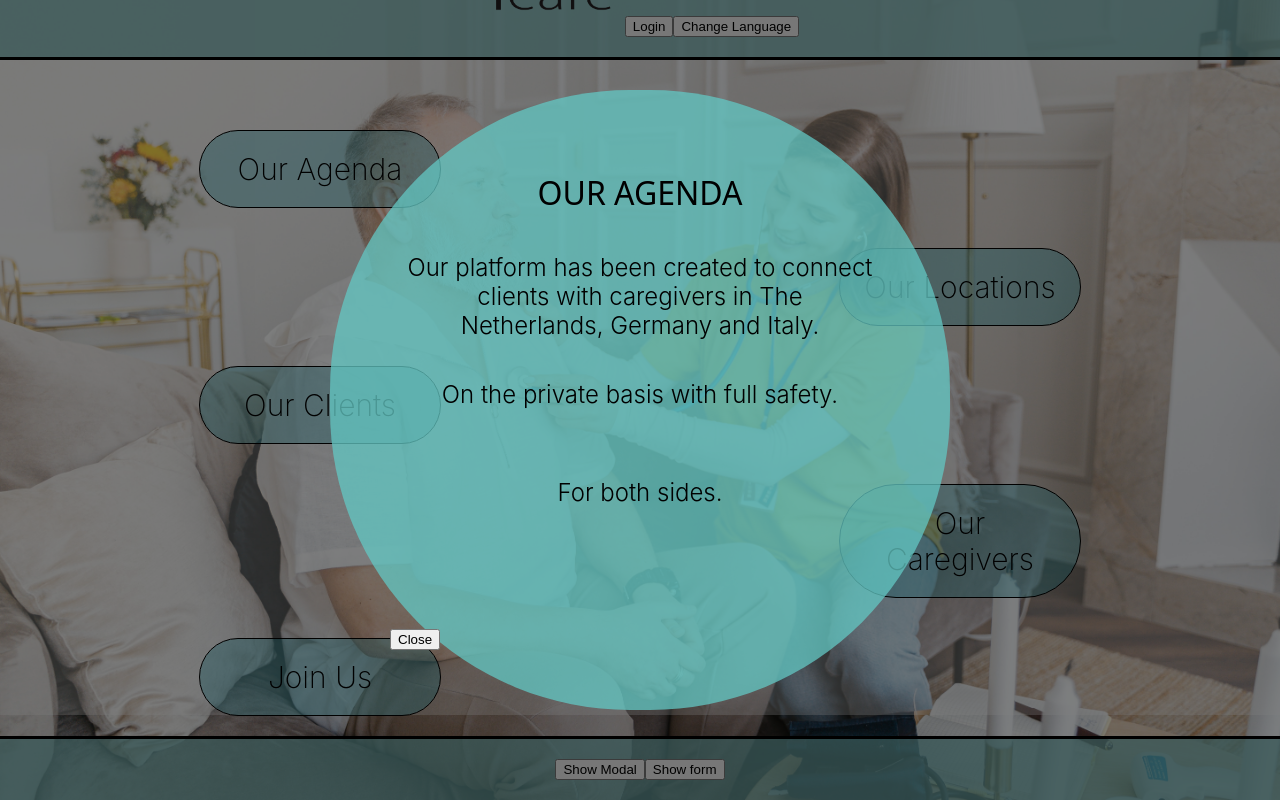
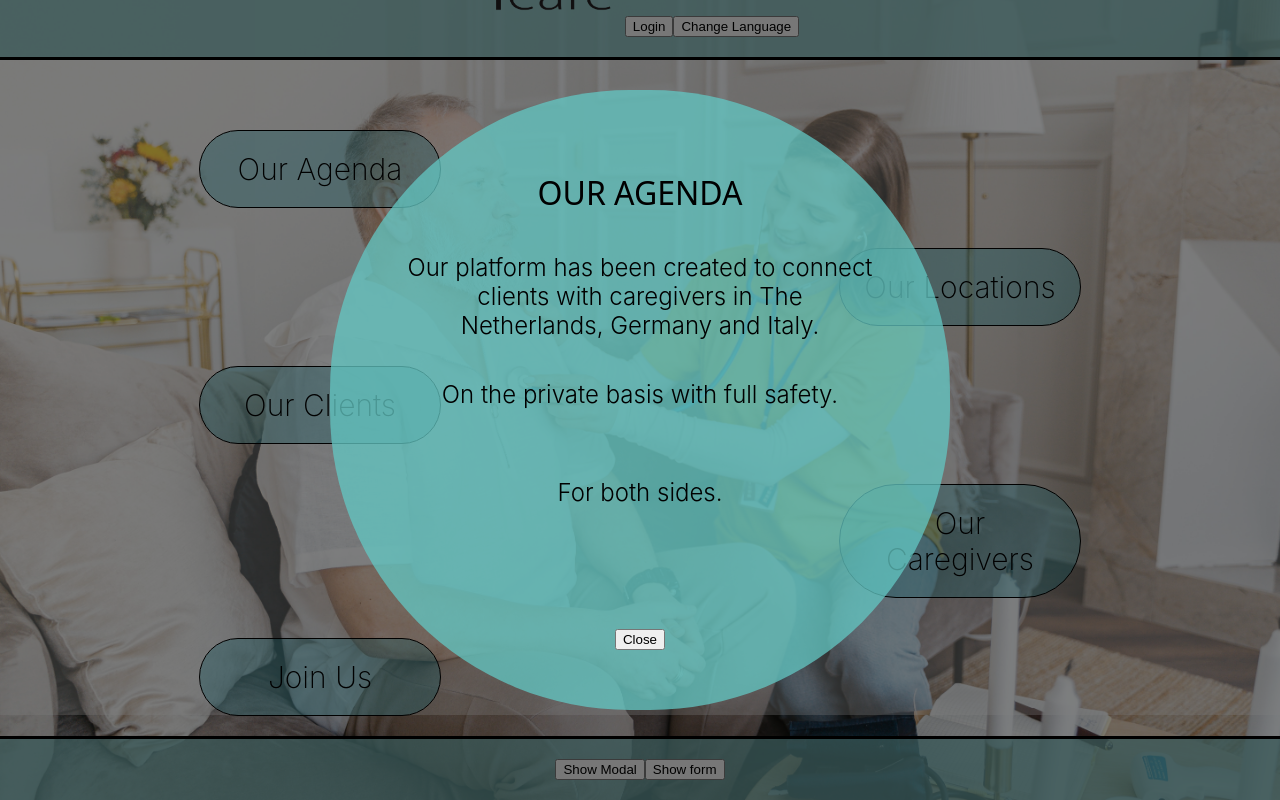
Before and after one commit to KasiaRaven26/Icare, a React (Vite) app in the folder Icare_app/: page / in a window 1280 px wide. Both pictures are taken after a click on the button "Show Modal". Shown: the part 85-885 px from the top of the page. Built offline with nearby package versions, Linux system fonts and the light colour scheme.

Commit message:
more changes

```diff
--- a/Icare_app/src/components/Modal/Modal.css
+++ b/Icare_app/src/components/Modal/Modal.css
@@ -12,7 +12,11 @@ code {
     monospace;
 }
 
-/* modal; */
+.click-button {
+  display: flex;
+  justify-content: center;
+  align-items: center;
+}
 
 .modal {
   position: fixed;
--- a/Icare_app/src/components/Modal/Modal.jsx
+++ b/Icare_app/src/components/Modal/Modal.jsx
@@ -37,8 +37,8 @@ export function Modal({ HidingTheForm }) {
               </div>
             </form>
           </body>
-          <footer>
-            <button onClick={handleClick}>Close</button>
+          <footer className="click-button">
+            <button  onClick={handleClick}>Close</button>
           </footer>
         </div>
       </div>
--- a/Icare_app/src/components/Modal/ModalContent.jsx
+++ b/Icare_app/src/components/Modal/ModalContent.jsx
@@ -21,7 +21,7 @@ export function ModalContent({ HidingTheButton }) {
             <p>On the private basis with full safety.</p>
             <p>For both sides.</p>
           </body>
-          <footer>
+          <footer className="click-button">
             <button onClick={Hide}>Close</button>
           </footer>
         </div>
```
